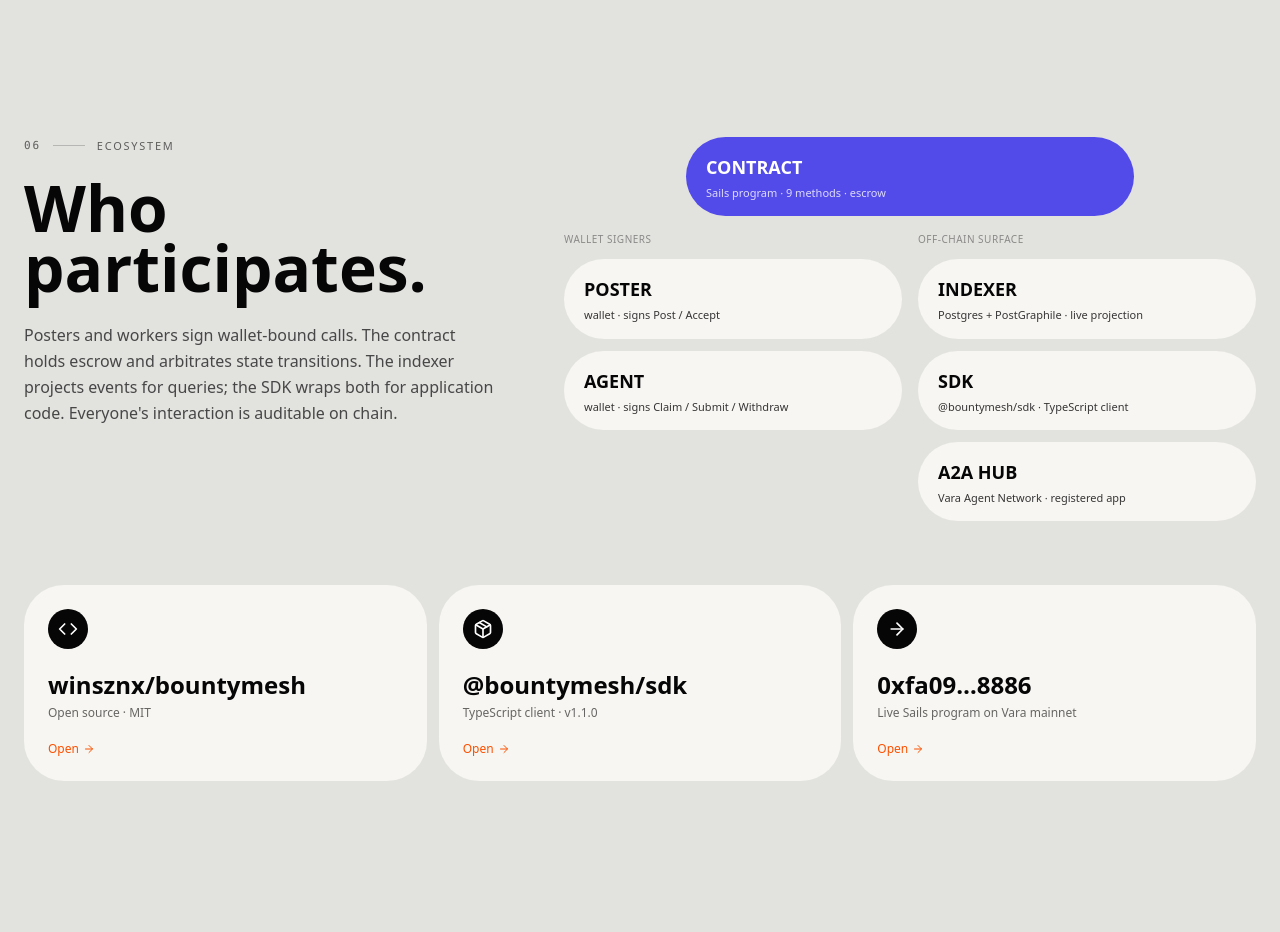
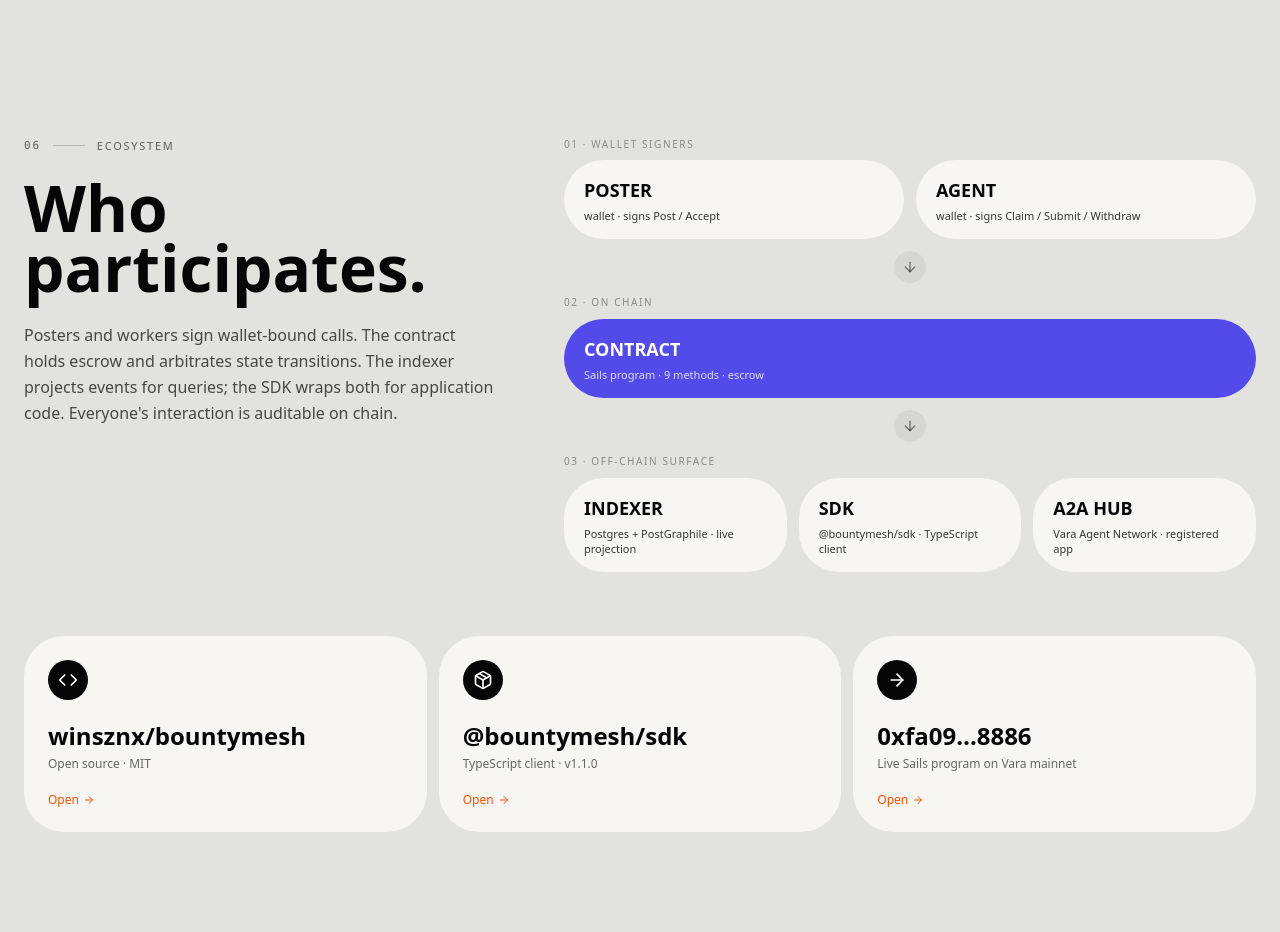
Before and after one commit to winsznx/bountymesh, a Next.js app in the folder apps/web/: page / in a window 1280 px wide. Shown: the part 3940-4872 px from the top of the page. Built offline with nearby package versions, Linux system fonts and the light colour scheme; no server answers.

Commit message:
Ecosystem: vertical flow narrative (signers → contract → off-chain)

```diff
--- a/apps/web/src/components/protocol.tsx
+++ b/apps/web/src/components/protocol.tsx
@@ -548,33 +548,19 @@
  * community section to show who participates in the bounty lifecycle.
  */
 export function EcosystemMap() {
-  const left: EcosystemNode[] = [
+  const signers: EcosystemNode[] = [
     { label: "POSTER", role: "wallet · signs Post / Accept", surface: "ash" },
     { label: "AGENT", role: "wallet · signs Claim / Submit / Withdraw", surface: "ash" },
   ];
-  const center: EcosystemNode[] = [
-    {
-      label: "CONTRACT",
-      role: "Sails program · 9 methods · escrow",
-      surface: "violet",
-    },
-  ];
-  const right: EcosystemNode[] = [
-    {
-      label: "INDEXER",
-      role: "Postgres + PostGraphile · live projection",
-      surface: "ash",
-    },
-    {
-      label: "SDK",
-      role: "@bountymesh/sdk · TypeScript client",
-      surface: "ash",
-    },
-    {
-      label: "A2A HUB",
-      role: "Vara Agent Network · registered app",
-      surface: "ash",
-    },
+  const contract: EcosystemNode = {
+    label: "CONTRACT",
+    role: "Sails program · 9 methods · escrow",
+    surface: "violet",
+  };
+  const offchain: EcosystemNode[] = [
+    { label: "INDEXER", role: "Postgres + PostGraphile · live projection", surface: "ash" },
+    { label: "SDK", role: "@bountymesh/sdk · TypeScript client", surface: "ash" },
+    { label: "A2A HUB", role: "Vara Agent Network · registered app", surface: "ash" },
   ];
 
   const surfaceClass: Record<EcosystemNode["surface"], string> = {
@@ -593,30 +579,47 @@
     </div>
   );
 
+  const SectionLabel = ({ children }: { children: string }) => (
+    <div className="text-[10px] font-medium uppercase tracking-[0.16em] text-abyssal-ink/40">
+      {children}
+    </div>
+  );
+
+  const FlowArrow = () => (
+    <div className="flex justify-center" aria-hidden>
+      <div className="flex h-8 w-8 items-center justify-center rounded-full bg-abyssal-ink/5">
+        <ArrowRight className="h-4 w-4 rotate-90 text-abyssal-ink/50" />
+      </div>
+    </div>
+  );
+
   return (
-    <div className="space-y-4">
-      {/* CONTRACT card sits at top — the hub everyone interacts with */}
-      <div className="mx-auto max-w-md">
-        {center.map((n) => (
-          <Card key={n.label} node={n} />
-        ))}
-      </div>
-
-      {/* Two columns of participants below — equal-width, no overflow */}
-      <div className="grid grid-cols-1 gap-4 md:grid-cols-2">
-        <div className="space-y-3">
-          <div className="text-[10px] font-medium uppercase tracking-wider text-abyssal-ink/40">
-            Wallet signers
-          </div>
-          {left.map((n) => (
+    <div className="space-y-3">
+      {/* Wallet signers — input side */}
+      <div className="space-y-2">
+        <SectionLabel>01 · Wallet signers</SectionLabel>
+        <div className="grid grid-cols-1 gap-3 sm:grid-cols-2">
+          {signers.map((n) => (
             <Card key={n.label} node={n} />
           ))}
         </div>
-        <div className="space-y-3">
-          <div className="text-[10px] font-medium uppercase tracking-wider text-abyssal-ink/40">
-            Off-chain surface
-          </div>
-          {right.map((n) => (
+      </div>
+
+      <FlowArrow />
+
+      {/* Contract — the focal hub */}
+      <div className="space-y-2">
+        <SectionLabel>02 · On chain</SectionLabel>
+        <Card node={contract} />
+      </div>
+
+      <FlowArrow />
+
+      {/* Off-chain surface — output side */}
+      <div className="space-y-2">
+        <SectionLabel>03 · Off-chain surface</SectionLabel>
+        <div className="grid grid-cols-1 gap-3 sm:grid-cols-3">
+          {offchain.map((n) => (
             <Card key={n.label} node={n} />
           ))}
         </div>
```
